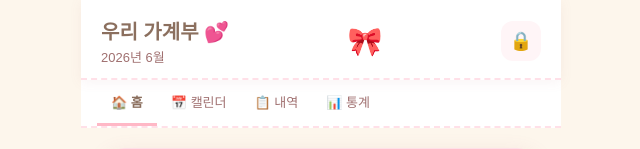
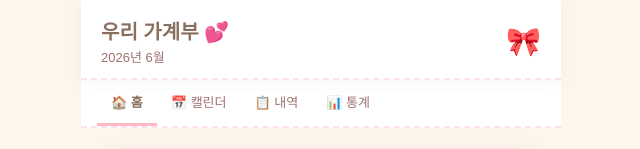
Before and after one commit to rhkswns2333-sudo/couple-ledger, a React (Vite) app: page / in a window 1280 px wide. Shown: the top 149 px of the page, without its empty margins (319-959 px from the left). Built offline with nearby package versions, Linux system fonts and the light colour scheme; no server answers; the database is empty; a web font is replaced by a local one.

Commit message:
feat: remove lock button from header

```diff
--- a/src/components/AppShell/AppShell.jsx
+++ b/src/components/AppShell/AppShell.jsx
@@ -56,7 +56,6 @@ export default function AppShell({ onLock }) {
           <p className={styles.month}>{monthLabel}</p>
         </div>
         <span className={styles.deco}>🎀</span>
-        <button className={styles.lockBtn} onClick={onLock} title="잠금">🔒</button>
       </header>
 
       <nav className={styles.tabBar}>
```
